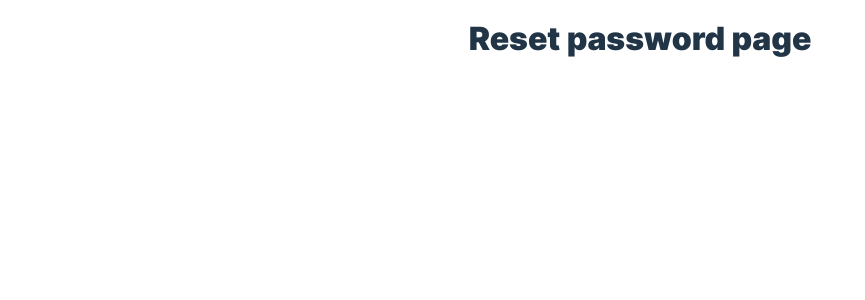
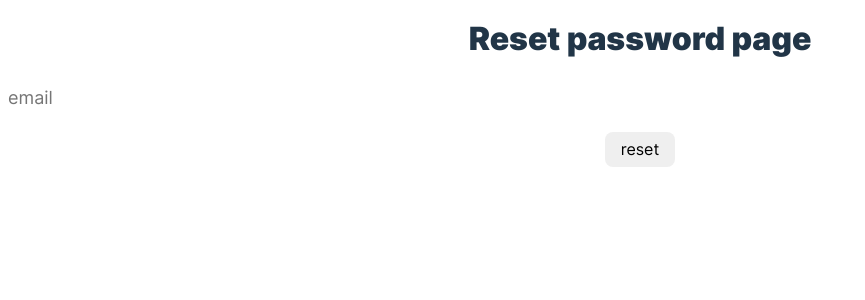
Before and after one commit to entools/tools.interface, a React (Vite) app: page /reset-password in a window 1280 px wide. Shown: the top 300 px of the page, without its empty margins (0-865 px from the left). Built offline with nearby package versions, Linux system fonts and the light colour scheme.

Commit message:
fix: reset-password-page

```diff
--- a/src/pages/reset-password-page/reset-password-page.tsx
+++ b/src/pages/reset-password-page/reset-password-page.tsx
@@ -1,6 +1,18 @@
 function ResetPasswordPage() {
   return (
-    <h1>Reset password page</h1>
+    <>
+      <h1>Reset password page</h1>
+      <input
+        className="input"
+        placeholder="email"
+      />
+      <button
+        type="button"
+        className="button"
+      >
+        reset
+      </button>
+    </>
   );
 }
 
```
